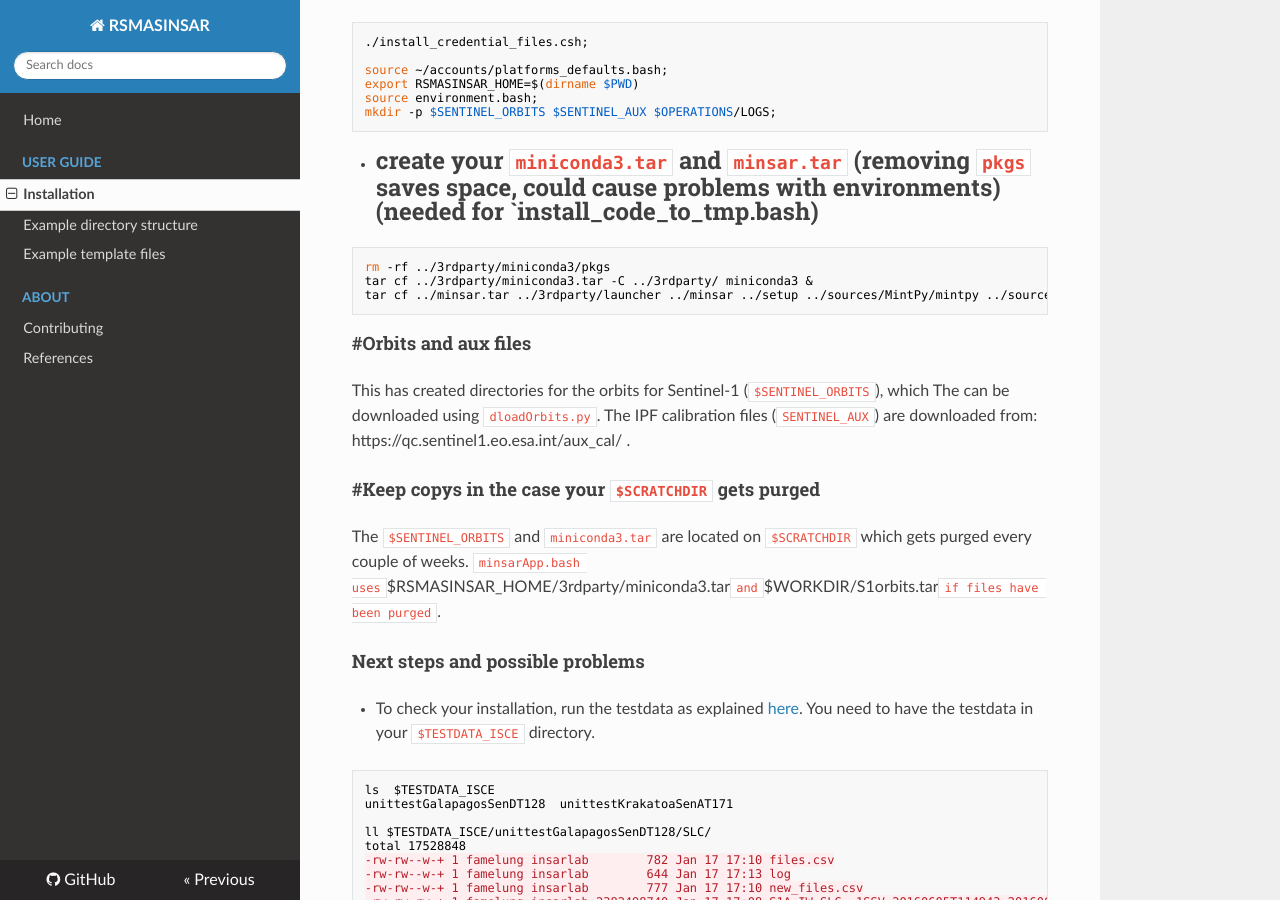
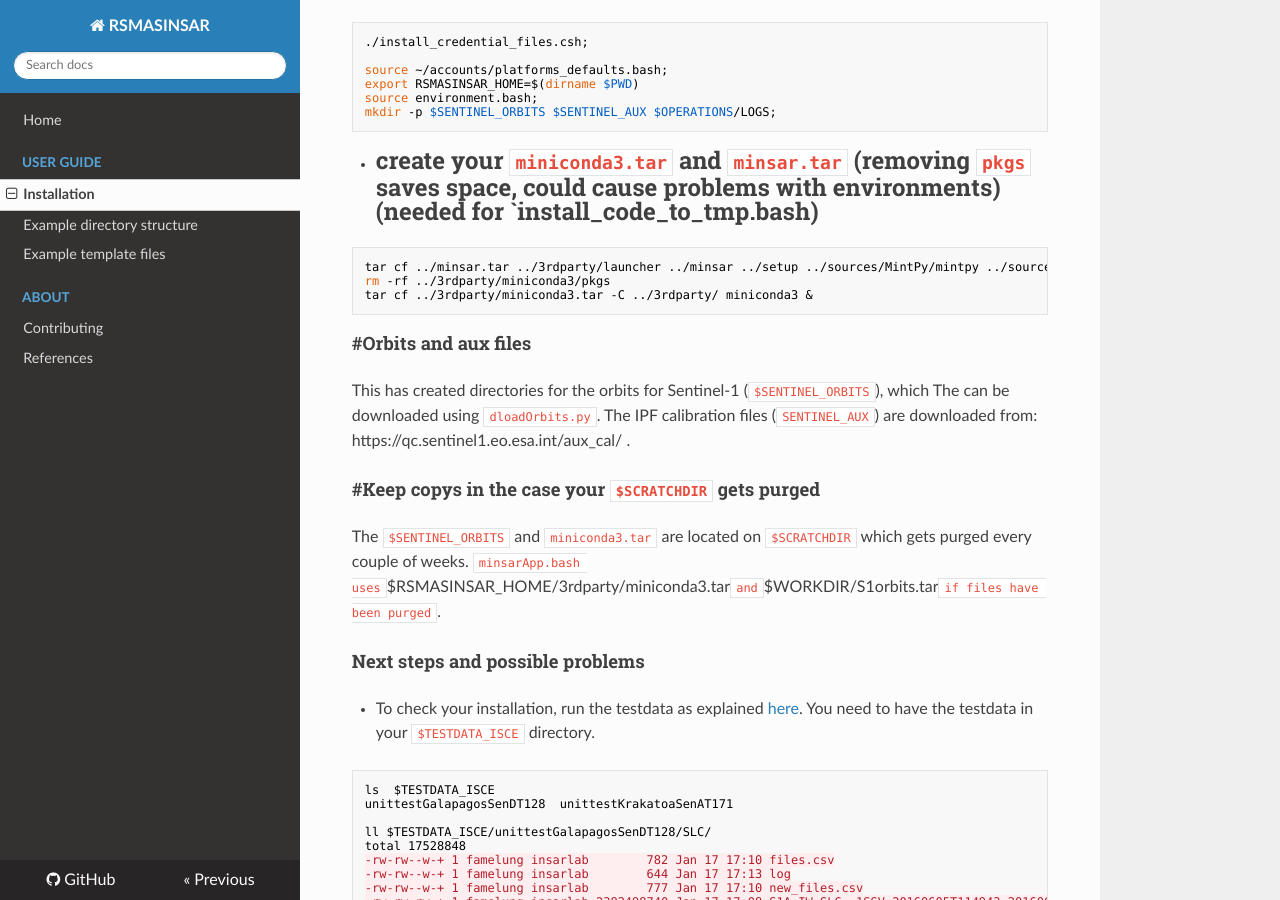
Before and after one commit to geodesymiami/rsmas_insar, an MkDocs documentation site: the page built from docs/installation.md, in a window 1280 px wide and 900 px high, scrolled down 1787 px. Built offline with MkDocs 1.6.1, drawn with Linux system fonts in a browser that asks for light colours; nearby versions of some CDN libraries.

````diff
--- a/docs/installation.md
+++ b/docs/installation.md
@@ -104,9 +104,9 @@ mkdir -p $SENTINEL_ORBITS $SENTINEL_AUX $OPERATIONS/LOGS;
 
 * #create your `miniconda3.tar` and `minsar.tar`  (removing `pkgs` saves space, could cause problems with environments) (needed for `install_code_to_tmp.bash)
 ```
+tar cf ../minsar.tar ../3rdparty/launcher ../minsar ../setup ../sources/MintPy/mintpy ../sources/MimtPy/mimtpy ../sources/MiaplPy/miaplpy ../sources/MiaplPy/snaphu/bin ../sources/insarmaps_scripts ../sources/isce2/contrib/stack
 rm -rf ../3rdparty/miniconda3/pkgs
 tar cf ../3rdparty/miniconda3.tar -C ../3rdparty/ miniconda3 &
-tar cf ../minsar.tar ../3rdparty/launcher ../minsar ../setup ../sources/MintPy/mintpy ../sources/MimtPy/mimtpy ../sources/MiaplPy/miaplpy ../sources/MiaplPy/snaphu/bin ../sources/insarmaps_scripts ../sources/isce2/contrib/stack
 ```
 
 ### #Orbits and aux files
````
